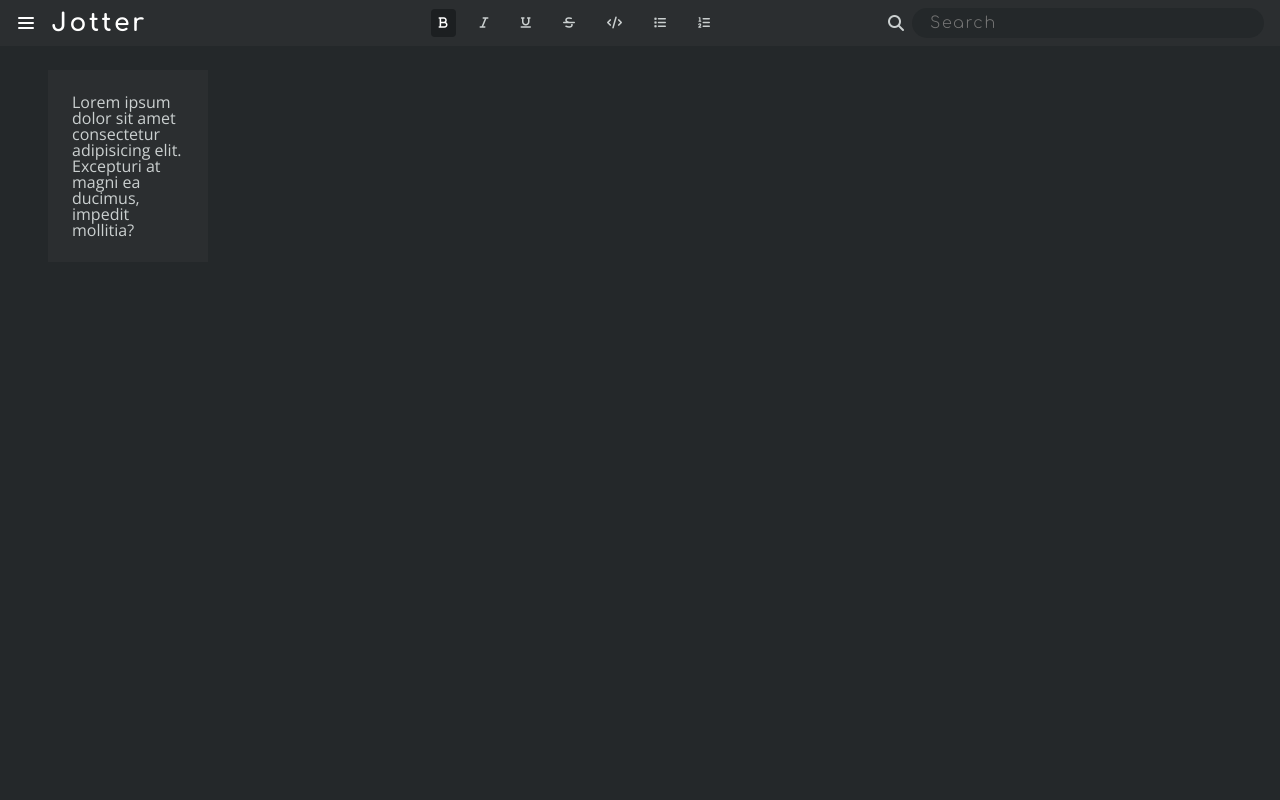
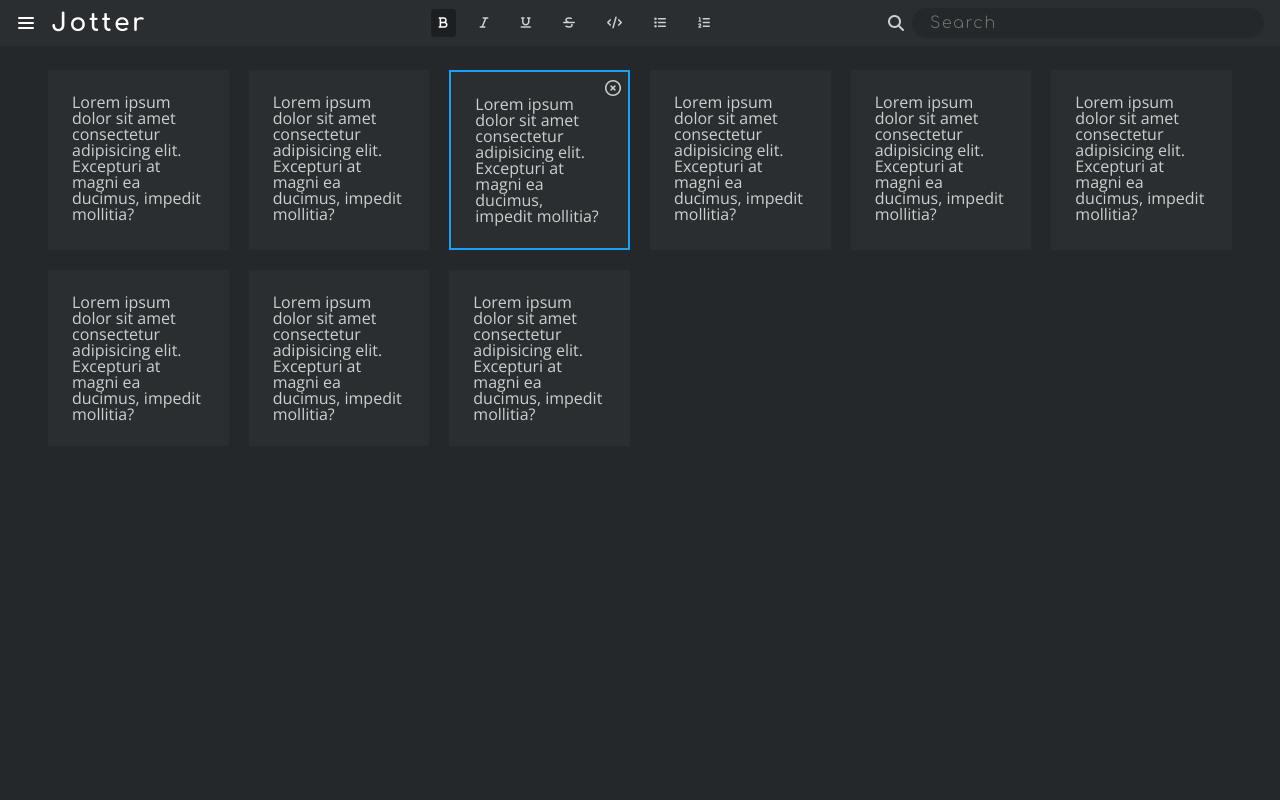
Before and after one commit to eddiemm/jotter, a PHP site: page /noteView.html in a window 1280 px wide. Run offline with PHP 8.4, Linux system fonts and the light colour scheme; some libraries are stand-ins or nearby versions.

Commit message:
Add close button and tooltip styles to note

```diff
--- a/css/styles.css
+++ b/css/styles.css
@@ -32,6 +32,7 @@ html {
 
 body {
     background-color: var(--bg-app);
+    min-width: 325px;
     width: 100%;
     height: 100vh;
     overflow: hidden;
@@ -288,18 +289,62 @@ a:visited {
 
 .note-grid {
     padding: 1.5rem 3rem;
+    display: grid;
+    grid-template-columns: repeat(6, 1fr);
+    gap: 20px 20px;
+    grid-template-rows: auto;
 }
 
 .note {
-    width: 10em;
+    min-width: 10em;
+    /* change this back to width to prevent note stretch */
     padding: 1.5em;
     color: var(--text-inactive);
     background-color: var(--bg-text);
     transition: all .4s ease;
+    position: relative;
 }
 
 .note:hover {
-    cursor: pointer;
+    cursor: text;
     color: var(--text-active);
     transform: scale(1.03, 1.03);
 }
+
+.note--selected {
+    border: 2px solid var(--accent);
+}
+
+.note__btn--close {
+    position: absolute;
+    top: .5rem;
+    left: 87%;
+    color: var(--text-inactive);
+}
+
+.note__btn--close:hover {
+    cursor: pointer;
+    color: var(--warning);
+}
+
+.tooltip {
+    position: absolute;
+    top: 1.5rem;
+    left: -.8rem;
+    z-index: 100;
+    background-color: var(--bg-black);
+    padding: .3rem .5rem;
+    border-radius: .4rem;
+}
+
+.tooltip::before {
+    content: '';
+    height: .001px;
+    width: .001px;
+    position: absolute;
+    top: -.4rem;
+    left: 1rem;
+    border-bottom: .5rem solid var(--bg-black);
+    border-left: .4rem solid transparent;
+    border-right: .4rem solid transparent;
+}
--- a/noteView.html
+++ b/noteView.html
@@ -58,6 +58,50 @@
             Lorem ipsum dolor sit amet consectetur adipisicing elit.
             Excepturi at magni ea ducimus, impedit mollitia?
         </div>
+
+        <div class="note">
+            Lorem ipsum dolor sit amet consectetur adipisicing elit.
+            Excepturi at magni ea ducimus, impedit mollitia?
+        </div>
+
+        <div class="note note--selected">
+            <div class="note__btn--close">
+                <!-- <div class="tooltip">Delete?</div> -->
+                <i class="far fa-times-circle"></i>
+            </div>
+            Lorem ipsum dolor sit amet consectetur adipisicing elit.
+            Excepturi at magni ea ducimus, impedit mollitia?
+        </div>
+
+        <div class="note">
+            Lorem ipsum dolor sit amet consectetur adipisicing elit.
+            Excepturi at magni ea ducimus, impedit mollitia?
+        </div>
+
+        <div class="note">
+            Lorem ipsum dolor sit amet consectetur adipisicing elit.
+            Excepturi at magni ea ducimus, impedit mollitia?
+        </div>
+
+        <div class="note">
+            Lorem ipsum dolor sit amet consectetur adipisicing elit.
+            Excepturi at magni ea ducimus, impedit mollitia?
+        </div>
+
+        <div class="note">
+            Lorem ipsum dolor sit amet consectetur adipisicing elit.
+            Excepturi at magni ea ducimus, impedit mollitia?
+        </div>
+
+        <div class="note">
+            Lorem ipsum dolor sit amet consectetur adipisicing elit.
+            Excepturi at magni ea ducimus, impedit mollitia?
+        </div>
+
+        <div class="note">
+            Lorem ipsum dolor sit amet consectetur adipisicing elit.
+            Excepturi at magni ea ducimus, impedit mollitia?
+        </div>
     </main>
     <script src="js/main.js" defer></script>
 </body>
```
